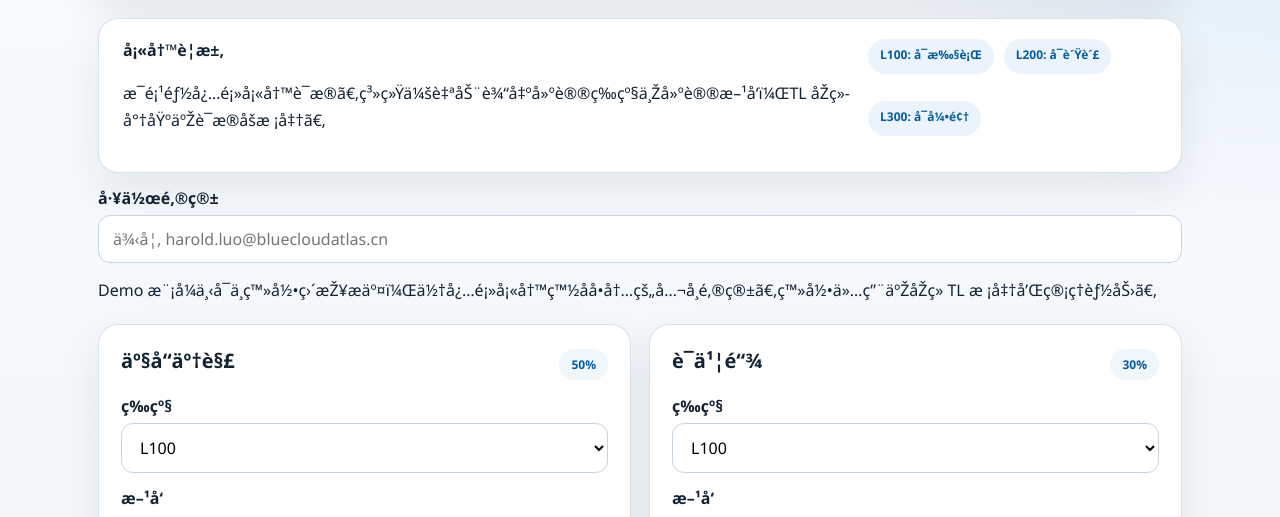
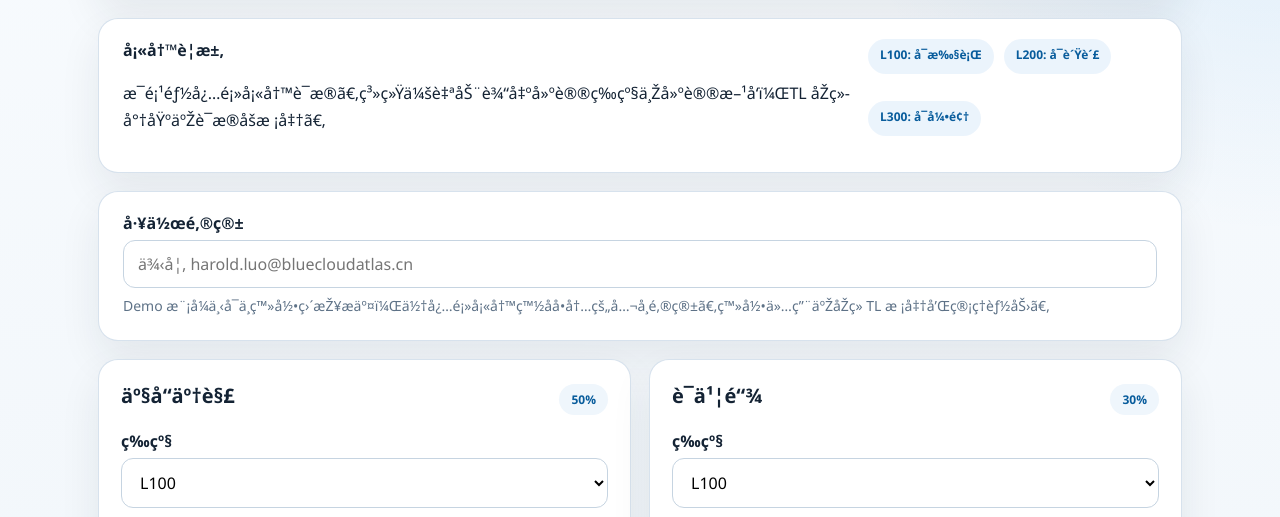
Before and after one commit to harold888888/bcccoetechengineerass, a plain HTML site: page app/index.html in a window 1280 px wide. Shown: the part 221-738 px from the top of the page. Drawn offline with Linux system fonts and the light colour scheme; no server answers.

```diff
--- a/app/styles.css
+++ b/app/styles.css
@@ -120,6 +120,27 @@ button {
   gap: 16px;
   margin-top: 18px;
   padding: 20px 24px;
+}
+
+.identity-bar {
+  margin-top: 18px;
+  padding: 20px 24px;
+  display: grid;
+  gap: 8px;
+  background: var(--panel);
+  border: 1px solid rgba(211, 223, 235, 0.9);
+  border-radius: 20px;
+  box-shadow: var(--shadow);
+}
+
+.identity-bar label {
+  margin-top: 0;
+}
+
+.identity-hint {
+  margin: 0;
+  color: var(--muted);
+  font-size: 14px;
 }
 
 .pill-group {
```
